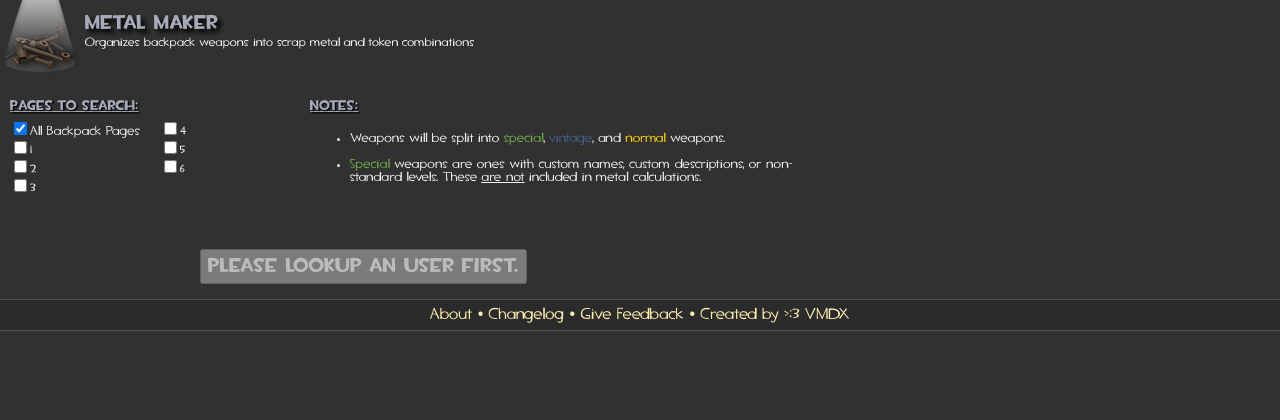
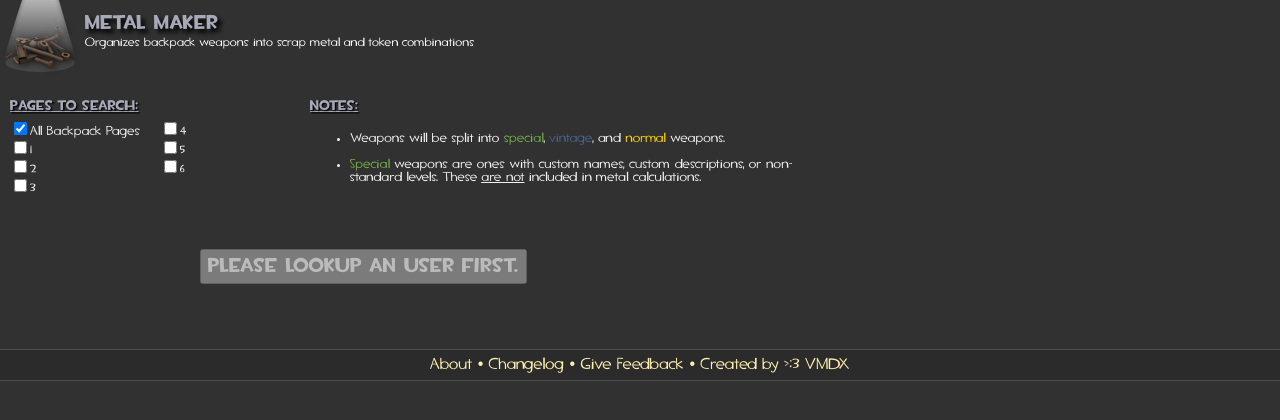
Before and after one commit to vmdx/tf2toolbox, a PHP site: page /metal_lookup.php in a window 1280 px wide. Shown: the part 102-522 px from the top of the page. Run offline with PHP 8.4, Linux system fonts and the light colour scheme; data that the repository does not hold is empty.

Commit message:
padding on metalmaker ad

```diff
--- a/metal_lookup.php
+++ b/metal_lookup.php
@@ -32,7 +32,7 @@
     echo "  </div>\n";
   }
 ?>
-  <div id="content">
+  <div id="content" class="ad_padding">
     <form id="lookup_field_form" action="metal_result.php" method="post">
       <div id="tool_title">
         <img id="tool_img" src="media/metal_tool_80.png" alt="metal_tool">
--- a/stylesheets/metal_style.css
+++ b/stylesheets/metal_style.css
@@ -76,6 +76,11 @@
 #content {
 	padding-bottom:0px;
 }
+
+.ad_padding {
+	padding-bottom:50px !important;
+}
+
 #metal_output {
 	padding-top: 5px;
 	width: 1400px;
```
